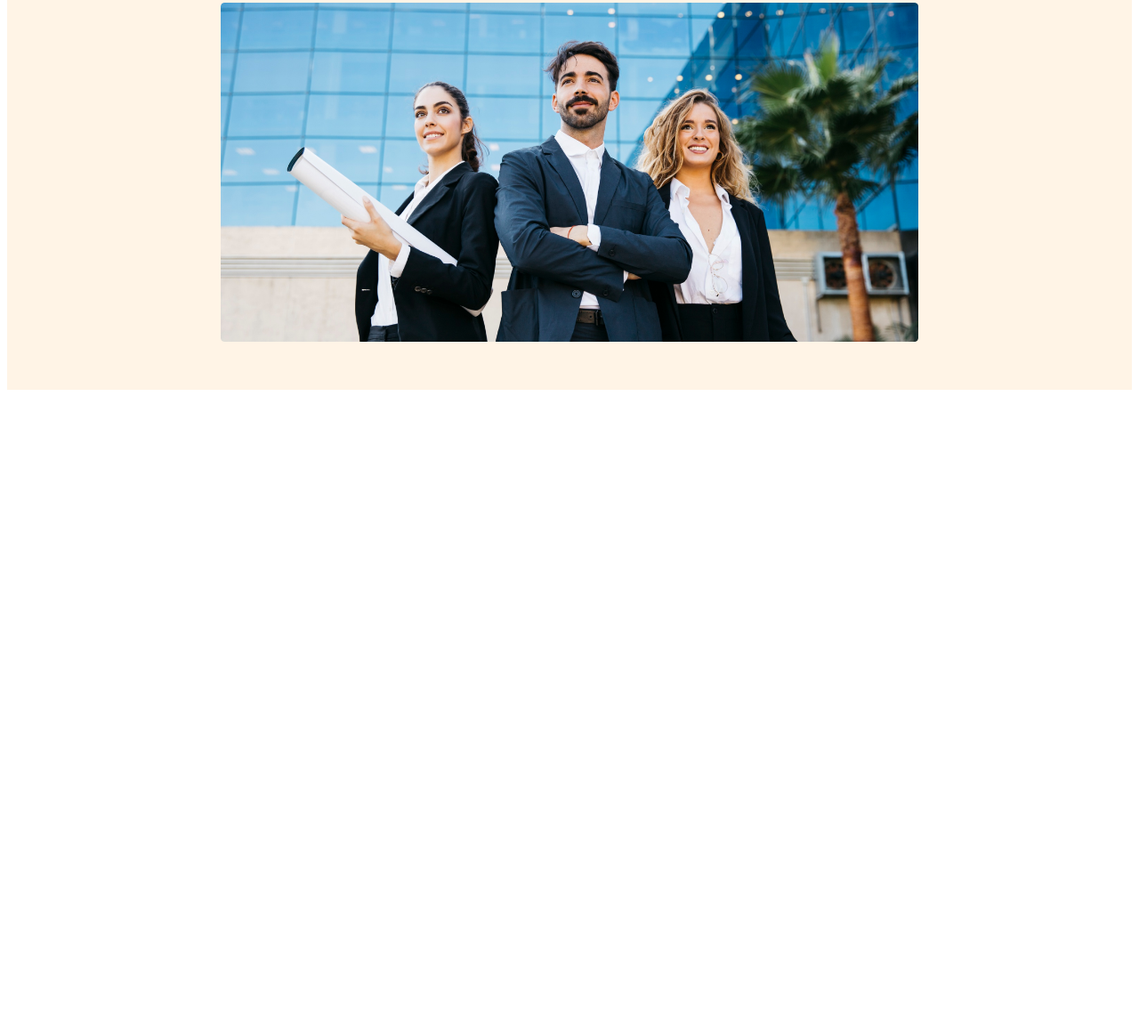
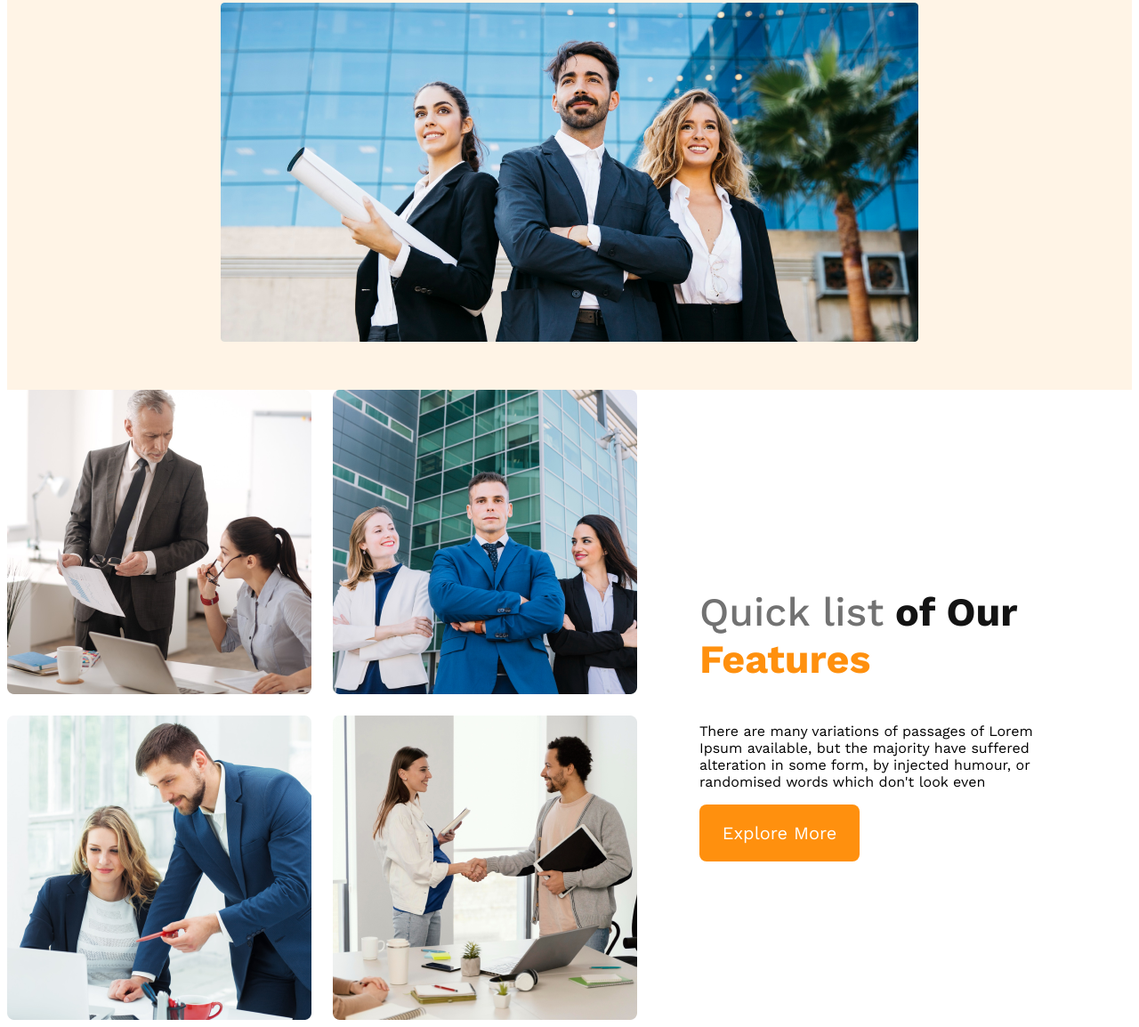
Before and after one commit to Fahimfaisaltalha/Architects-website, a plain HTML site: page index.html in a window 1280 px wide. Shown: the part 587-1741 px from the top of the page at 89% size. Before the commit the page ends 1033 px from the top, so only its background shows below. Drawn offline with nearby package versions, Linux system fonts and the light colour scheme.

Commit message:
added team content

```diff
--- a/index.html
+++ b/index.html
@@ -25,8 +25,22 @@
         <img src="images/banner.png" alt="">
     </div>
     </header>
+    <!-- Header end -->
     <main>
-
+        <!-- teams section start -->
+        <section class="teams-container">
+            <div class="teams-img-container">
+               <img src="images/team1.png" alt="">
+               <img src="images/team2.png" alt="">
+               <img src="images/team3.png" alt="">
+               <img src="images/team4.png" alt="">
+            </div>
+            <div class="teams-content">
+                <h3 class="teams-title"><span class="qu">Quick list</span> <span class="ou">of Our</span> <span class="fe">Features</span></h3>
+                <p class="teams-description">There are many variations of passages of Lorem Ipsum available, but the majority have suffered alteration in some form, by injected humour, or randomised words which don't look even</p>
+                <button class="btn-primary">Explore More</button>
+            </div>
+        </section>
     </main>
     <footer>
 
--- a/styles/styles.css
+++ b/styles/styles.css
@@ -89,3 +89,37 @@ line-height: 26px;
         padding: 50px;
     }
 }
+/* main */
+main{
+    max-width: 1440px;
+    margin: 0 auto;
+}
+/* teams */
+.teams-container{
+    display: flex;
+    align-items: center;
+}
+.teams-img-container{
+    display: grid;
+    grid-template-columns: repeat(2,1fr);
+    gap: 1.5rem;
+}
+.teams-content{
+    padding-left: 70px;
+    padding-right: 70px;
+}
+.teams-title{
+     font-size: 2.8rem;
+}
+.qu{
+    color: var(--dark-03, #727272);
+    font-weight: 500;
+}
+.ou{
+    color: var(--dark-01, #131313);
+    font-weight: 700;
+}
+.fe{
+    color: #FF900E;
+    font-weight: 700;
+}
```
